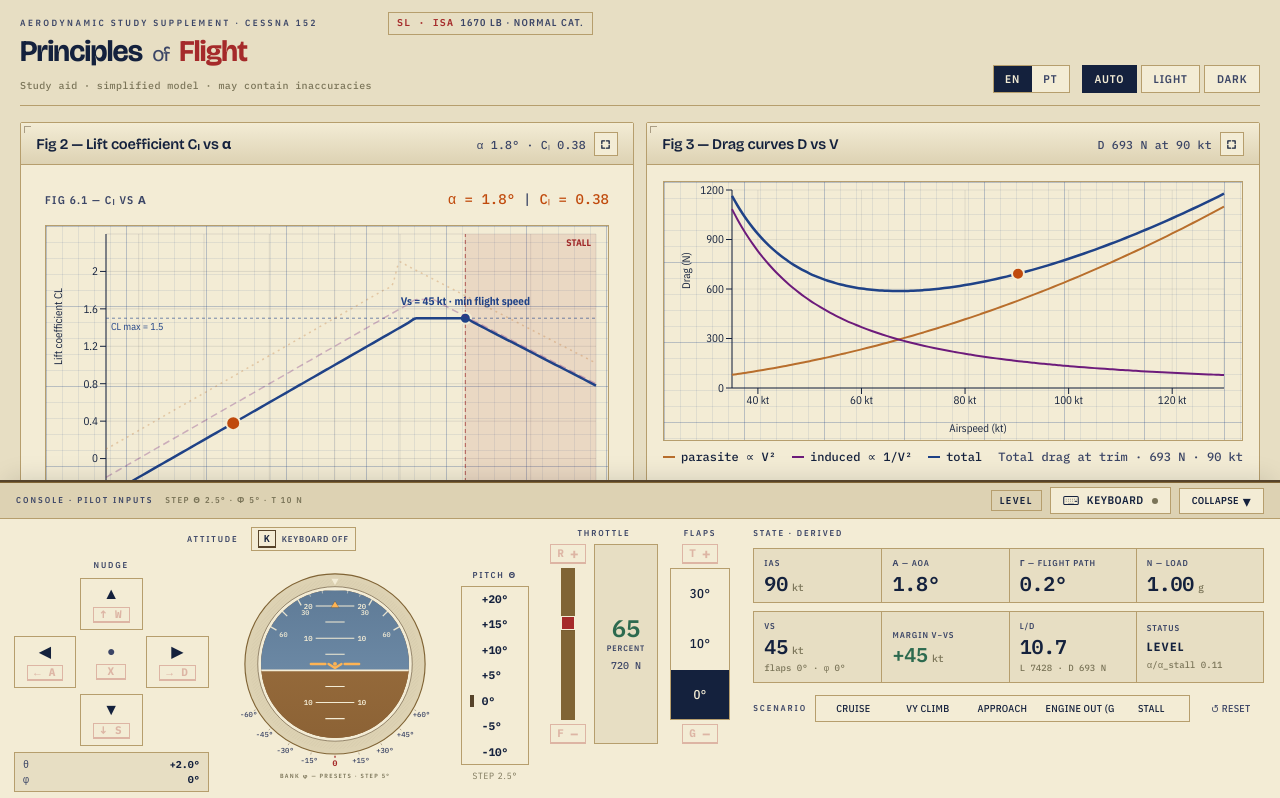
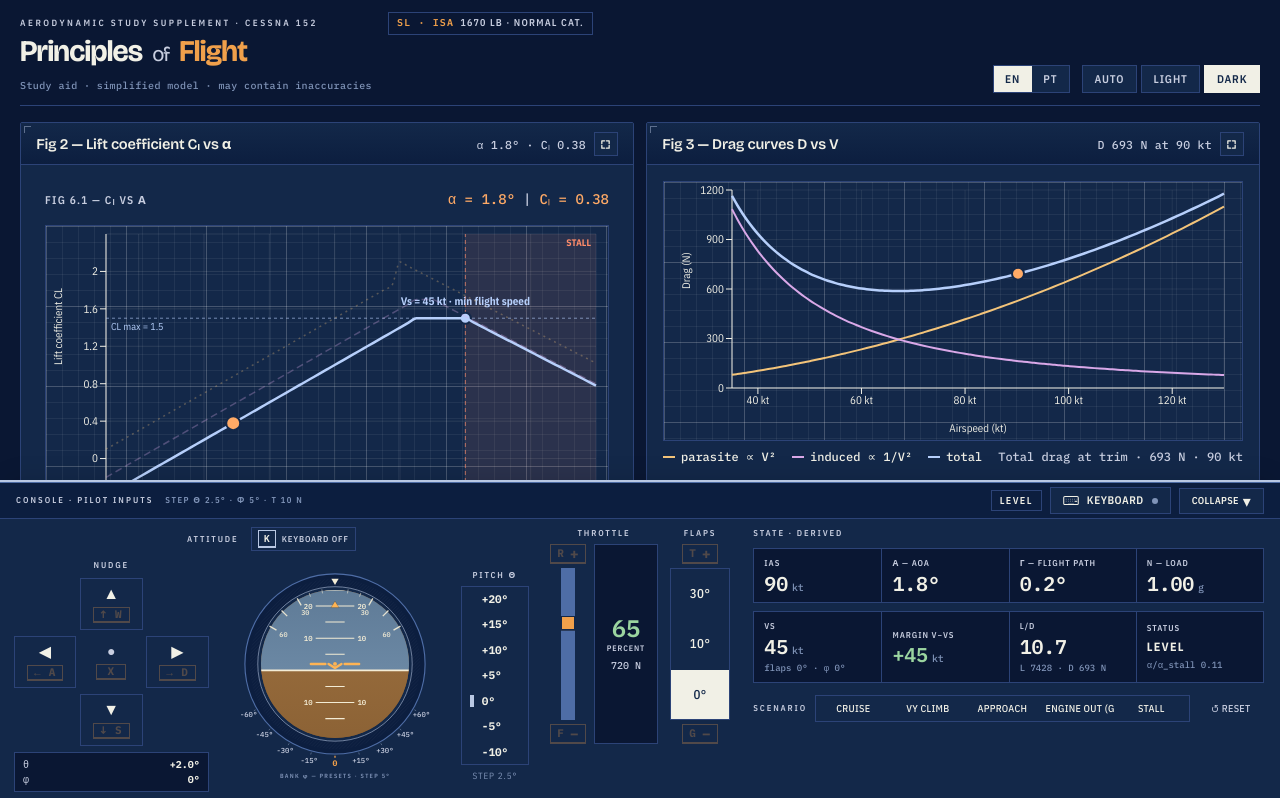
Before and after one commit to fabioduque/principles-of-flight-studies, a React (Vite) app: page / in a window 1280 px wide. Shown: the top 798 px of the page. Built offline with nearby package versions, Linux system fonts and the light colour scheme.

Commit message:
Default theme: dark
Was 'auto' (follow system preference). Pin to dark by default so first-time
visitors land on the prussian-blueprint look that defines the project's
visual identity. Light and auto remain selectable from the header.

```diff
--- a/src/App.tsx
+++ b/src/App.tsx
@@ -64,7 +64,8 @@ export default function App() {
   const [theta, setTheta] = useState(DEFAULTS.theta);
   const [thrust, setThrust] = useState(DEFAULTS.thrust);
   const [bank, setBank] = useState(DEFAULTS.bank);
-  const [theme, setTheme] = useState<Theme>('auto');
+  // Dark by default — the blueprint look is the project's signature.
+  const [theme, setTheme] = useState<Theme>('dark');
   // Default to English; user picks PT manually from the header toggle.
   const [lang, setLang] = useState<Lang>('en');
   const t = translations[lang];
```
